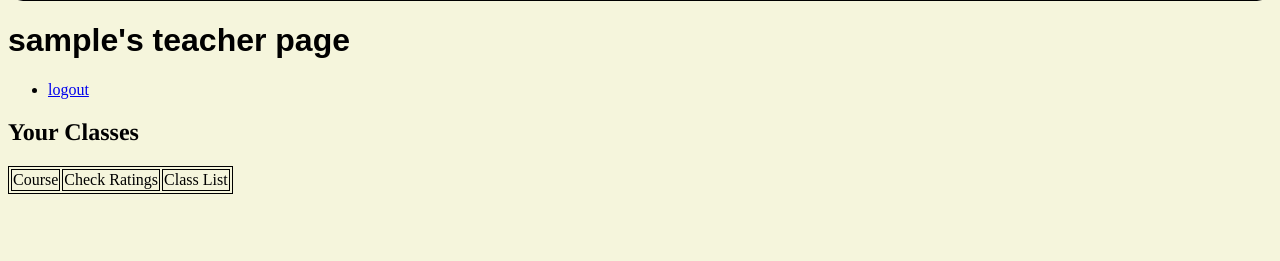
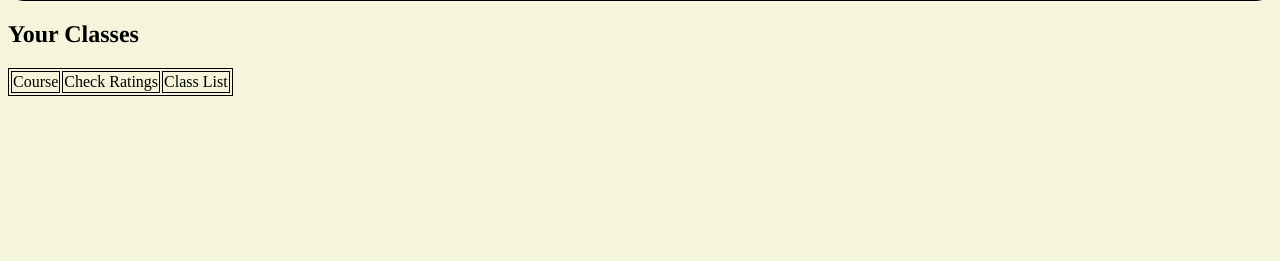
Before and after one commit to rsgc-edwards-g/RateMySchmeacher, a PHP site: page /homeTeacher.php in a window 1280 px wide. Shown: the part 125-386 px from the top of the page. Run offline with PHP 8.4, Linux system fonts and the light colour scheme; the visitor is signed in with stand-in values (Sample User, id 1); data that the repository does not hold is empty.

Commit message:
removed useless text from the teacher home

```diff
--- a/homeTeacher.php
+++ b/homeTeacher.php
@@ -74,12 +74,6 @@
     <header>
         <?php include 'headerTeacher.php'; ?>
     </header>
-    <h1><?php echo $_SESSION['username']; ?>'s teacher page</h1>
-    <nav>
-        <ul>
-            <li><a href="./logout.php">logout</a></li>
-        </ul>
-    </nav>
 
     <main>
         <p><a></a></p>
```
